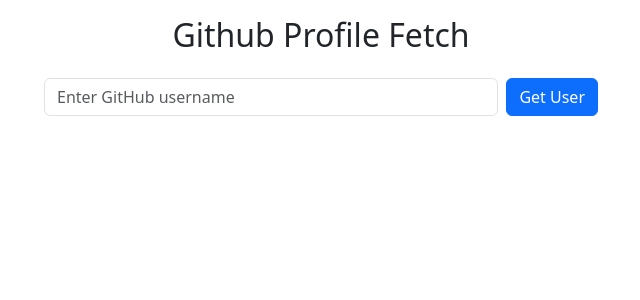
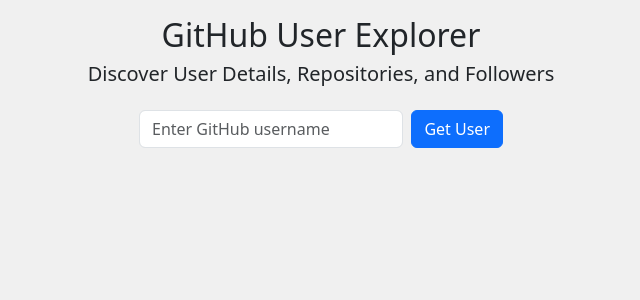
Before and after one commit to Priyamesh/Github-user-app, a React (Create React App) app: page / in a window 1280 px wide. Shown: the top 300 px of the page, without its empty margins (319-959 px from the left). Built offline with nearby package versions, Linux system fonts and the light colour scheme.

Commit message:
update ui

```diff
--- a/src/App.css
+++ b/src/App.css
@@ -36,3 +36,9 @@
     transform: rotate(360deg);
   }
 }
+
+body {
+  background-color: #f0f0f0; /* Replace with your preferred background color */
+  margin: 0; /* Remove default margin to ensure full coverage of the background */
+  padding: 0; /* Remove default padding */
+}
--- a/src/App.js
+++ b/src/App.js
@@ -2,8 +2,6 @@
 import React from "react"
 import { BrowserRouter } from "react-router-dom";
 import './App.css';
-import AddUsers from './components/AddUsers'
-import UserCard from './components/UserCard'
 import Router from "./Router";
 
 function App() {
@@ -12,8 +10,6 @@
     <div>
       <BrowserRouter>
         <Router />
-        {/* <AddUsers /> */}
-        {/* <UserCard /> */}
       </BrowserRouter>
     </div>
   );
--- a/src/components/AddUsers.js
+++ b/src/components/AddUsers.js
@@ -14,7 +14,7 @@
         if (localStorage.getItem('github_users') != null) {
             const github_users = JSON.parse(localStorage.getItem('github_users'))
             const users_list = Object.values(github_users);
-            setUsers(users_list)
+            setUsers(users_list.reverse())
         }
     }, [])
 
@@ -39,7 +39,7 @@
             if (!(userName in github_users) && data != null) {
                 users_list.push(data)
             }
-            setUsers(users_list)
+            setUsers(users_list.reverse())
             github_users[userName] = data
             localStorage.setItem('github_users', JSON.stringify(github_users))
 
@@ -60,8 +60,10 @@
             {/* input form */}
             <div className="container my-3">
                 <div className="row justify-content-center">
-                    <h2 className="row justify-content-center">Github Profile Fetch</h2>
-                    <form className="col-md-6 g-3 text-center d-flex" id="git-form" onSubmit={onSubmitHandler}>
+                    <h2 className="row justify-content-center">GitHub User Explorer</h2>
+                    <h5 className="row justify-content-center">Discover User Details, Repositories, and Followers</h5>
+
+                    <form className="col-md-4 g-3 text-center d-flex" id="git-form" onSubmit={onSubmitHandler}>
                         <div className="flex-grow-1 me-2">
                             <label htmlFor="gitusername" className="visually-hidden">
                                 Username
--- a/src/components/UserCard.js
+++ b/src/components/UserCard.js
@@ -15,7 +15,7 @@
                                 style={{ width: '3rem', height: '3rem', objectFit: 'cover' }}
                             />
                             <h6 className="card-title text-center">
-                                <a href={user.html_url} className="card-link">{user.name}</a>
+                                <a href={user.html_url} className="card-link">{user.login}</a>
                             </h6>
                         </div>
                         <ul className="list-group list-group-flush">
--- a/src/components/UserDetails.js
+++ b/src/components/UserDetails.js
@@ -57,8 +57,8 @@
     return (
         <div className="container mt-3">
             <div className="row">
-                <div className="col-md-6">
-                    <h2>List of Repos</h2>
+                <div className="col-md-6 ">
+                    <h2>List of Repository</h2>
                     {isLoadingRepo ? (
                         <div style={{ width: "100px", margin: "auto", }}>
                             <LoaderComp />
@@ -66,16 +66,17 @@
                     ) : (
                         //if isloadingRepo is false: render rpos
                         <div>
-                            {
-                                repos.map((repo, idx) => (
-                                    <div key={idx}>
-                                        <ul className="list-group list-group-flush">
-                                            <li className="list-group-item">
+                            <table className="table table-hover">
+                                <tbody>
+                                    {repos.map((repo, idx) => (
+                                        <tr key={idx}>
+                                            <td>
                                                 <a href={repo.html_url}>{repo.name}</a>
-                                            </li>
-                                        </ul>
-                                    </div>
-                                ))}
+                                            </td>
+                                        </tr>
+                                    ))}
+                                </tbody>
+                            </table>
                         </div>
                     )}
                 </div>
@@ -88,22 +89,23 @@
                     ) : (
                         //if isloadingFollowers is false: render rpos
                         <div>
-                            {followers.map((follower, idx) => (
-                                <div key={idx}>
-                                    <ul className="list-group list-group-flush">
-                                        <li className="list-group-item">
-                                            <a href={follower.html_url}>{follower.login}</a>
-                                        </li>
-                                    </ul>
-                                </div>
-                            ))}
+                            <table className="table table-hover">
+                                <tbody>
+                                    {followers.map((follower, idx) => (
+                                        <tr key={idx}>
+                                            <td>
+                                                <a href={follower.html_url}>{follower.login}</a>
+                                            </td>
+                                        </tr>
+                                    ))}
+                                </tbody>
+                            </table>
                         </div>
                     )}
                 </div>
             </div>
-        </div>
+        </div >
     );
-
 }
 
 export default UserDetails
```
